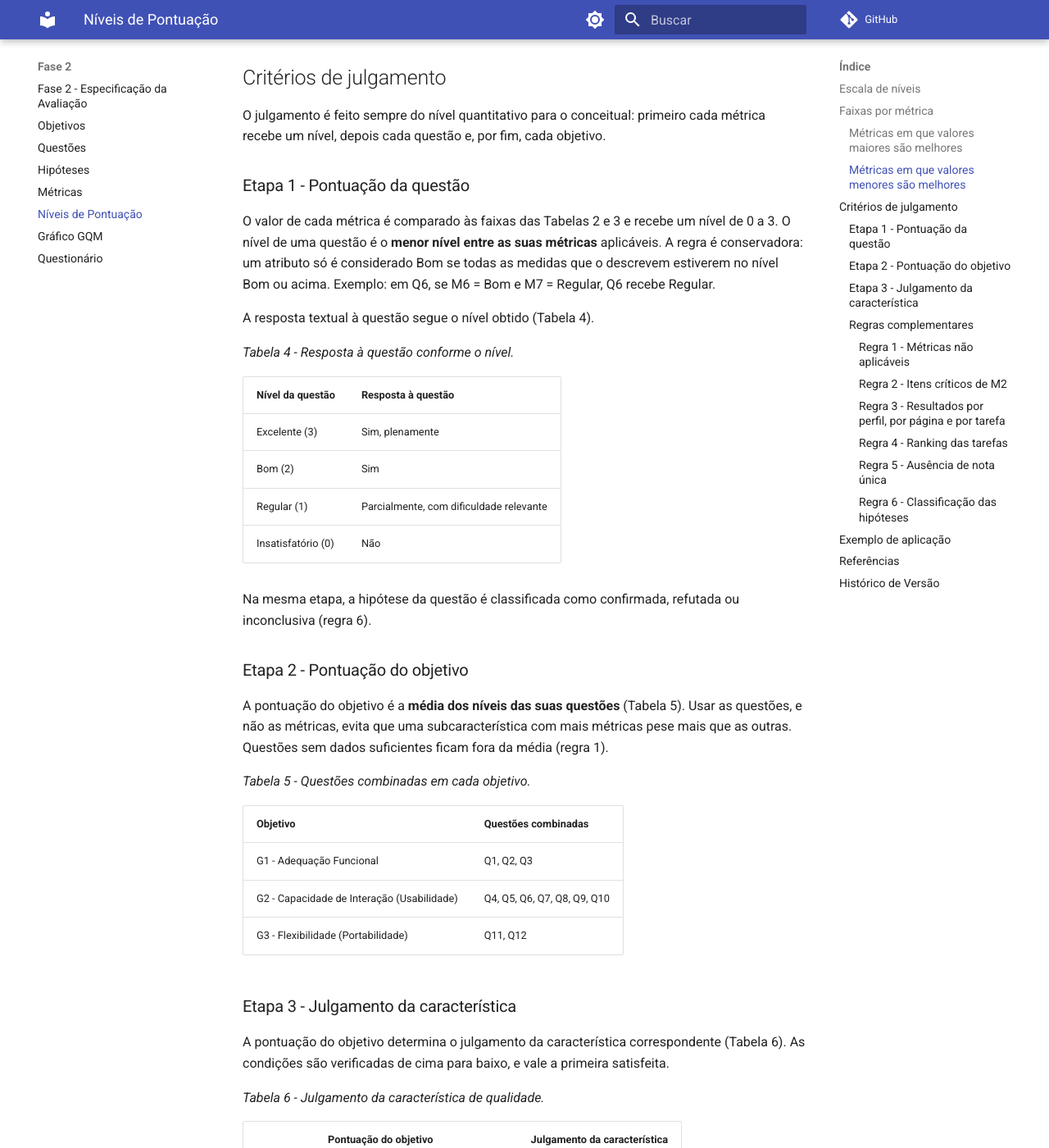
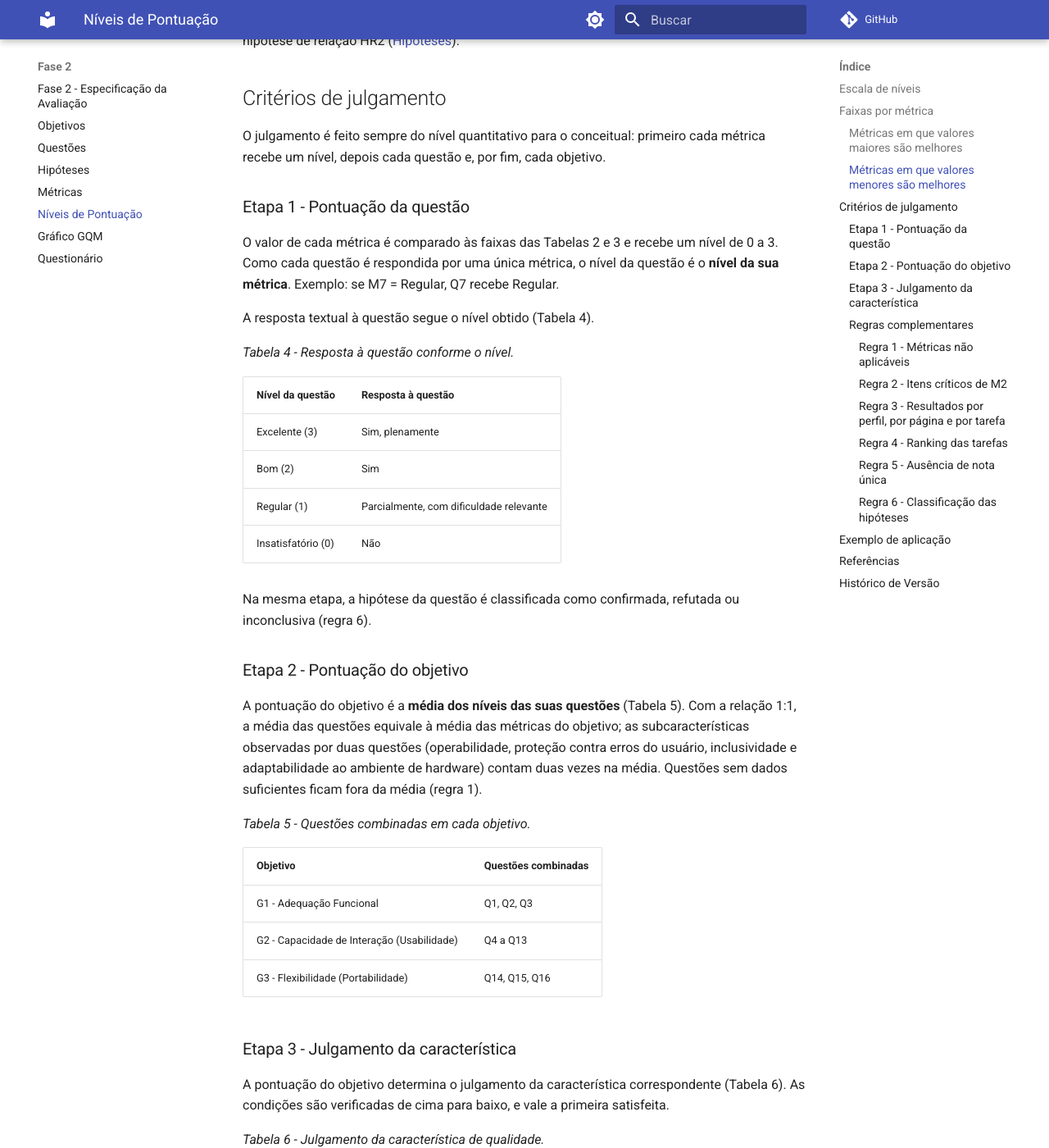
Before and after one commit to FCTE-Qualidade-de-Software-1/2026-2_T02_ADELE_GOLDSTINE, an MkDocs documentation site: the page built from docs/fase-2/niveis-pontuacao.md, in a window 1280 px wide and 1400 px high, scrolled down 5174 px. Shown: the whole window at 82% size. Built offline with MkDocs 1.6.1 and Material for MkDocs 9.7.7, drawn with Linux system fonts in a browser that asks for light colours; comment, search, counter and statistics services are not loaded; some of the changed text lies outside the part shown.

Commit message:
[D09] Ajusta a agregação à relação 1:1
Define o nível da questão como o nível da sua métrica e atualiza as questões por objetivo e o exemplo de G3.

```diff
--- a/docs/fase-2/niveis-pontuacao.md
+++ b/docs/fase-2/niveis-pontuacao.md
@@ -1,6 +1,6 @@
 # Níveis de Pontuação e Critérios de Julgamento
 
-Esta página define como os valores medidos (M1 a M15 e M20, página [Métricas](metricas.md)) serão julgados na Fase 4: a escala de níveis, as faixas de cada métrica e os critérios para combinar as métricas por questão e por objetivo (G1 a G3). Os limites foram definidos **antes da coleta** e não serão alterados após a obtenção dos dados, para que o julgamento não seja ajustado aos resultados.
+Esta página define como os valores medidos (M1 a M15 e M20, página [Métricas](metricas.md)) serão julgados na Fase 4: a escala de níveis, as faixas de cada métrica e os critérios para passar do nível da métrica ao da questão e combinar as questões por objetivo (G1 a G3). Os limites foram definidos **antes da coleta** e não serão alterados após a obtenção dos dados, para que o julgamento não seja ajustado aos resultados.
 
 ## Escala de níveis
 
@@ -59,7 +59,7 @@ O julgamento é feito sempre do nível quantitativo para o conceitual: primeiro
 
 ### Etapa 1 - Pontuação da questão
 
-O valor de cada métrica é comparado às faixas das Tabelas 2 e 3 e recebe um nível de 0 a 3. O nível de uma questão é o **menor nível entre as suas métricas** aplicáveis. A regra é conservadora: um atributo só é considerado Bom se todas as medidas que o descrevem estiverem no nível Bom ou acima. Exemplo: em Q6, se M6 = Bom e M7 = Regular, Q6 recebe Regular.
+O valor de cada métrica é comparado às faixas das Tabelas 2 e 3 e recebe um nível de 0 a 3. Como cada questão é respondida por uma única métrica, o nível da questão é o **nível da sua métrica**. Exemplo: se M7 = Regular, Q7 recebe Regular.
 
 A resposta textual à questão segue o nível obtido (Tabela 4).
 
@@ -76,15 +76,15 @@ Na mesma etapa, a hipótese da questão é classificada como confirmada, refutad
 
 ### Etapa 2 - Pontuação do objetivo
 
-A pontuação do objetivo é a **média dos níveis das suas questões** (Tabela 5). Usar as questões, e não as métricas, evita que uma subcaracterística com mais métricas pese mais que as outras. Questões sem dados suficientes ficam fora da média (regra 1).
+A pontuação do objetivo é a **média dos níveis das suas questões** (Tabela 5). Com a relação 1:1, a média das questões equivale à média das métricas do objetivo; as subcaracterísticas observadas por duas questões (operabilidade, proteção contra erros do usuário, inclusividade e adaptabilidade ao ambiente de hardware) contam duas vezes na média. Questões sem dados suficientes ficam fora da média (regra 1).
 
 *Tabela 5 - Questões combinadas em cada objetivo.*
 
 | Objetivo | Questões combinadas |
 | -------- | ------------------- |
 | G1 - Adequação Funcional | Q1, Q2, Q3 |
-| G2 - Capacidade de Interação (Usabilidade) | Q4, Q5, Q6, Q7, Q8, Q9, Q10 |
-| G3 - Flexibilidade (Portabilidade) | Q11, Q12 |
+| G2 - Capacidade de Interação (Usabilidade) | Q4 a Q13 |
+| G3 - Flexibilidade (Portabilidade) | Q14, Q15, Q16 |
 
 ### Etapa 3 - Julgamento da característica
 
@@ -106,7 +106,7 @@ Uma questão Insatisfatória impede o julgamento "Atende", mesmo com média alta
 
 #### Regra 1 - Métricas não aplicáveis
 
-Uma métrica sem dados suficientes é registrada como **não aplicável** e fica fora do cálculo da questão. Exemplo: M6 e M7 de uma tarefa que nenhum participante concluiu (registradas à parte, conforme as fichas). Uma questão sem nenhuma métrica aplicável fica **sem dados** e fora da Etapa 2, e sua hipótese é classificada como inconclusiva. Em M8, a ausência de erros não torna a métrica não aplicável: a ficha define X = 1 quando B = 0.
+Uma métrica sem dados suficientes é registrada como **não aplicável**. Exemplo: M6 e M7 de uma tarefa que nenhum participante concluiu (registradas à parte, conforme as fichas). Como cada questão tem uma única métrica, a questão de uma métrica não aplicável fica **sem dados** e fora da Etapa 2, e sua hipótese é classificada como inconclusiva. Em M8, a ausência de erros não torna a métrica não aplicável: a ficha define X = 1 quando B = 0.
 
 #### Regra 2 - Itens críticos de M2
 
@@ -140,11 +140,11 @@ O exemplo abaixo usa **valores fictícios**, apenas para mostrar como um resulta
 
 | Métrica | Valor fictício | Nível | Questão | Nível da questão |
 | ------- | :------------: | ----- | :-----: | ---------------- |
-| M13 - Compatibilidade entre navegadores | 23 de 24 (95,8%) | Bom (2) | Q11 | Bom (2) |
-| M14 - Páginas adaptadas a telas pequenas e ao toque | 7 de 12 (58,3%) | Regular (1) | Q12 | Regular (1), menor entre M14 e M15 |
-| M15 - Tempo relativo no celular | 1,8 | Regular (1) | | |
+| M13 - Compatibilidade entre navegadores | 23 de 24 (95,8%) | Bom (2) | Q14 | Bom (2) |
+| M14 - Páginas adaptadas a telas pequenas e ao toque | 7 de 12 (58,3%) | Regular (1) | Q15 | Regular (1) |
+| M15 - Tempo relativo no celular | 1,8 | Regular (1) | Q16 | Regular (1) |
 
-Pontuação de G3 = (2 + 1) / 2 = 1,5. Não há questão Insatisfatória, mas a média é menor que 2,0. **Julgamento: Atende parcialmente.** Neste exemplo, H11 seria confirmada (esperava-se M13 Bom) e H12 seria refutada (esperava-se M14 Insatisfatório, e o valor fictício ficou em Regular).
+Pontuação de G3 = (2 + 1 + 1) / 3 = 1,33. Não há questão Insatisfatória, mas a média é menor que 2,0. **Julgamento: Atende parcialmente.** Neste exemplo, H14 seria confirmada (esperava-se M13 Bom), H15 seria refutada (esperava-se M14 Insatisfatório, e o valor fictício ficou em Regular) e H16 seria confirmada (esperava-se M15 Regular).
 
 ## Referências
 
@@ -163,3 +163,4 @@ Pontuação de G3 = (2 + 1) / 2 = 1,5. Não há questão Insatisfatória, mas a
 | 2.0 | 18/10/2026 | Estrutura da página alinhada à Fase 1 reestruturada (M1 a M19, G1 a G4), para preenchimento | Felipe Campêlo |
 | 2.1 | 18/10/2026 | Preenchimento a partir da versão complementar: escala com regra de fronteira, faixas de M1 a M20 com origem, Etapas 1 a 3, regras complementares (métricas não aplicáveis, itens críticos de M2, recortes, ranking das tarefas, ausência de nota única, classificação das hipóteses) e exemplo de aplicação em G4 | Leonardo Bonetti |
 | 2.2 | 25/10/2026 | Remoção das faixas de M16 a M19 e do objetivo G4 (Eficiência de Desempenho); exemplo de aplicação refeito em G3; MA1 ligada à HR2 (antiga HR3) | Leonardo Bonetti |
+| 2.3 | 25/10/2026 | Regra de agregação 1:1 (nível da questão = nível da sua métrica); questões por objetivo na numeração Q1 a Q16; exemplo de G3 com Q14 a Q16 | Leonardo Bonetti |
```
